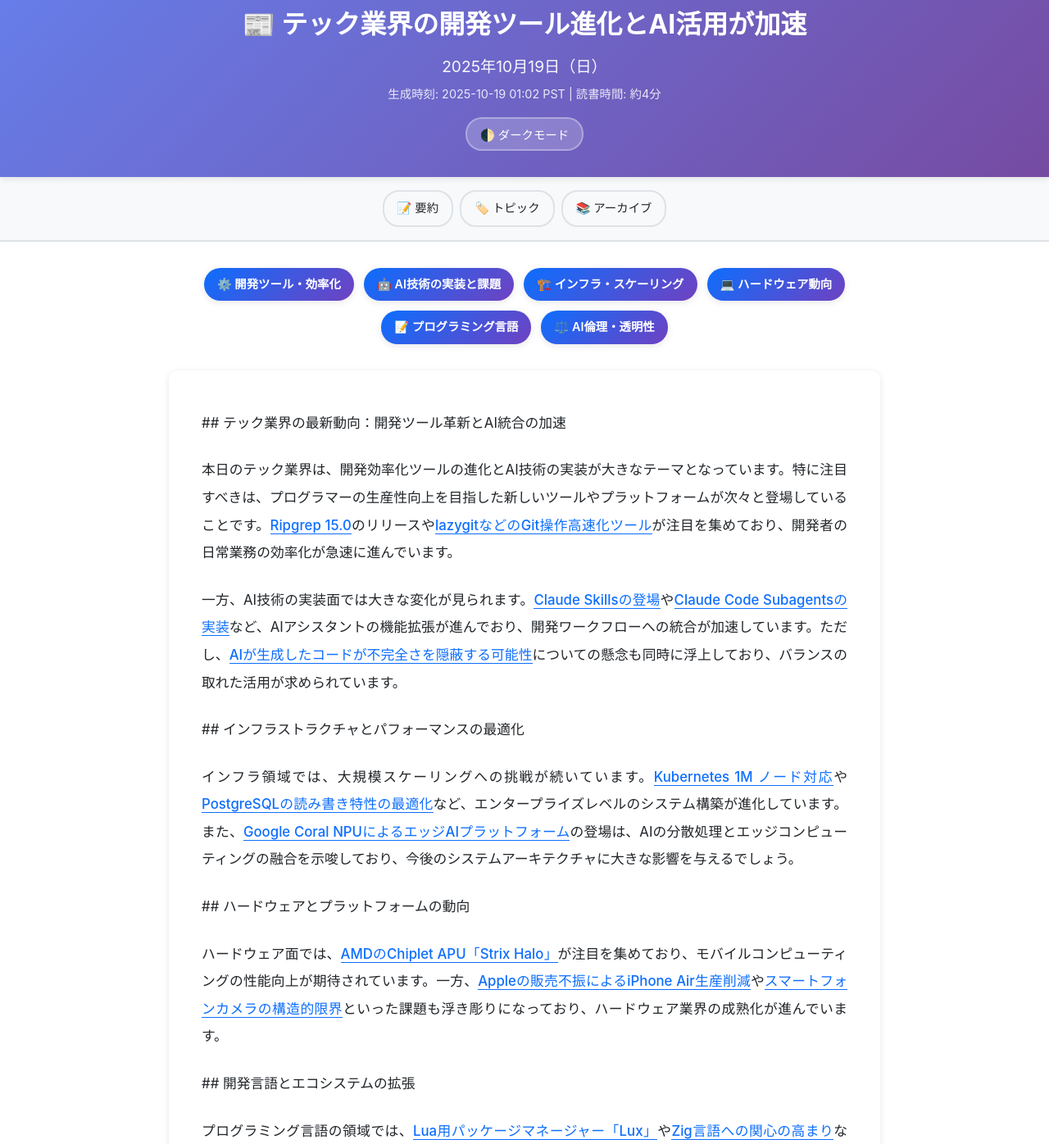
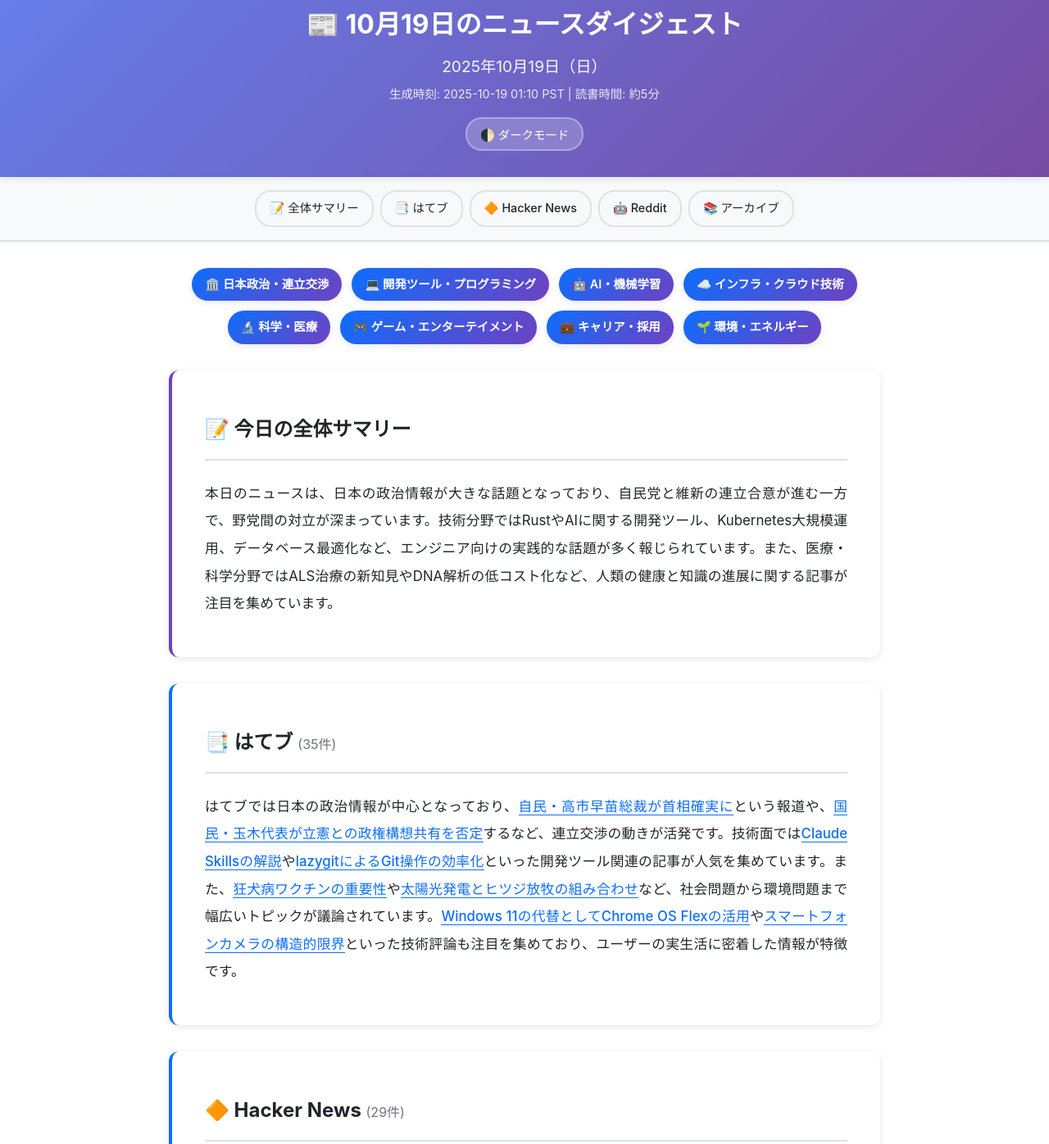
Before and after one commit to pco2699/newsfeed, a plain HTML site: page archive/2025-10-19.html in a window 1280 px wide. Shown: the part 29-1425 px from the top of the page at 82% size. Drawn offline with Linux system fonts and the light colour scheme.

Commit message:
deploy: eba9657c821ed8c248c50e26f1c7c2bb3813d195

```diff
--- a/archive/2025-10-19.html
+++ b/archive/2025-10-19.html
@@ -3,7 +3,7 @@
 <head>
     <meta charset="UTF-8">
     <meta name="viewport" content="width=device-width, initial-scale=1.0">
-    <title>テック業界の開発ツール進化とAI活用が加速 - 2025-10-19</title>
+    <title>10月19日のニュースダイジェスト - 2025-10-19</title>
         <style>
         :root {
             --bg-primary: #ffffff;
@@ -169,6 +169,29 @@
             animation: fadeIn 0.8s ease-in;
             line-height: 2;
             font-size: 1.05rem;
+            margin-bottom: 2rem;
+        }
+
+        .summary-article.overall-summary {
+            border-left: 4px solid var(--accent-purple);
+        }
+
+        .summary-article.source-summary {
+            border-left: 4px solid var(--accent-blue);
+        }
+
+        .section-title {
+            color: var(--text-primary);
+            font-size: 1.5rem;
+            margin-bottom: 1.5rem;
+            padding-bottom: 0.75rem;
+            border-bottom: 2px solid var(--border-color);
+        }
+
+        .article-count {
+            font-size: 1rem;
+            color: var(--text-secondary);
+            font-weight: normal;
         }
 
         .summary-article p {
@@ -256,43 +279,50 @@
 </head>
 <body>
     <header class="colorful-header">
-        <h1>📰 テック業界の開発ツール進化とAI活用が加速</h1>
+        <h1>📰 10月19日のニュースダイジェスト</h1>
         <p class="date">2025年10月19日（日）</p>
-        <p class="meta">生成時刻: 2025-10-19 01:02 PST | 読書時間: 約4分</p>
+        <p class="meta">生成時刻: 2025-10-19 01:10 PST | 読書時間: 約5分</p>
         <button class="dark-mode-toggle" onclick="toggleDarkMode()">🌓 ダークモード</button>
     </header>
 
     <nav class="icon-nav">
-        <a href="#summary">📝 要約</a>
-        <a href="#topics">🏷️ トピック</a>
+        <a href="#overall">📝 全体サマリー</a>
+        <a href="#はてブ">📑 はてブ</a>
+        <a href="#hacker-news">🔶 Hacker News</a>
+        <a href="#reddit">🤖 Reddit</a>
         <a href="archive.html">📚 アーカイブ</a>
     </nav>
 
     <main>
         <section id="topics" class="topics-section">
-            <div class="topics-badges"><span class="topic-badge">⚙️ 開発ツール・効率化</span><span class="topic-badge">🤖 AI技術の実装と課題</span><span class="topic-badge">🏗️ インフラ・スケーリング</span><span class="topic-badge">💻 ハードウェア動向</span><span class="topic-badge">📝 プログラミング言語</span><span class="topic-badge">⚖️ AI倫理・透明性</span></div>
+            <div class="topics-badges"><span class="topic-badge">🏛️ 日本政治・連立交渉</span><span class="topic-badge">💻 開発ツール・プログラミング</span><span class="topic-badge">🤖 AI・機械学習</span><span class="topic-badge">☁️ インフラ・クラウド技術</span><span class="topic-badge">🔬 科学・医療</span><span class="topic-badge">🎮 ゲーム・エンターテイメント</span><span class="topic-badge">💼 キャリア・採用</span><span class="topic-badge">🌱 環境・エネルギー</span></div>
         </section>
 
-        <article id="summary" class="summary-article">
-            <p>## テック業界の最新動向：開発ツール革新とAI統合の加速</p>
-<p>本日のテック業界は、開発効率化ツールの進化とAI技術の実装が大きなテーマとなっています。特に注目すべきは、プログラマーの生産性向上を目指した新しいツールやプラットフォームが次々と登場していることです。<a href="https://github.com/BurntSushi/ripgrep/releases/tag/15.0.0" target="_blank" rel="noopener noreferrer">Ripgrep 15.0</a>のリリースや<a href="https://zenn.dev/aishift/articles/d1a0551a444317" target="_blank" rel="noopener noreferrer">lazygitなどのGit操作高速化ツール</a>が注目を集めており、開発者の日常業務の効率化が急速に進んでいます。</p>
-<p>一方、AI技術の実装面では大きな変化が見られます。<a href="https://blog.lai.so/claude-skills/" target="_blank" rel="noopener noreferrer">Claude Skillsの登場</a>や<a href="https://speakerdeck.com/player/cd4536704070441ebe1c7a48d64ad0c0" target="_blank" rel="noopener noreferrer">Claude Code Subagentsの実装</a>など、AIアシスタントの機能拡張が進んでおり、開発ワークフローへの統合が加速しています。ただし、<a href="https://reddit.com/r/cscareerquestions/comments/1oa5nx7/ai_slop_code_ai_is_hiding_incompetence_that_used/" target="_blank" rel="noopener noreferrer">AIが生成したコードが不完全さを隠蔽する可能性</a>についての懸念も同時に浮上しており、バランスの取れた活用が求められています。</p>
-<p>## インフラストラクチャとパフォーマンスの最適化</p>
-<p>インフラ領域では、大規模スケーリングへの挑戦が続いています。<a href="https://bchess.github.io/k8s-1m/" target="_blank" rel="noopener noreferrer">Kubernetes 1M ノード対応</a>や<a href="https://www.crunchydata.com/blog/is-postgres-read-heavy-or-write-heavy-and-why-should-you-care" target="_blank" rel="noopener noreferrer">PostgreSQLの読み書き特性の最適化</a>など、エンタープライズレベルのシステム構築が進化しています。また、<a href="https://research.google/blog/coral-npu-a-full-stack-platform-for-edge-ai/" target="_blank" rel="noopener noreferrer">Google Coral NPUによるエッジAIプラットフォーム</a>の登場は、AIの分散処理とエッジコンピューティングの融合を示唆しており、今後のシステムアーキテクチャに大きな影響を与えるでしょう。</p>
-<p>## ハードウェアとプラットフォームの動向</p>
-<p>ハードウェア面では、<a href="https://chipsandcheese.com/p/amds-chiplet-apu-an-overview-of-strix" target="_blank" rel="noopener noreferrer">AMDのChiplet APU「Strix Halo」</a>が注目を集めており、モバイルコンピューティングの性能向上が期待されています。一方、<a href="https://www.kobonemi.com/entry/2025/10/18//iPhone-Air-Production" target="_blank" rel="noopener noreferrer">Appleの販売不振によるiPhone Air生産削減</a>や<a href="https://2week.net/48240/" target="_blank" rel="noopener noreferrer">スマートフォンカメラの構造的限界</a>といった課題も浮き彫りになっており、ハードウェア業界の成熟化が進んでいます。</p>
-<p>## 開発言語とエコシステムの拡張</p>
-<p>プログラミング言語の領域では、<a href="https://github.com/lumen-oss/lux" target="_blank" rel="noopener noreferrer">Lua用パッケージマネージャー「Lux」</a>や<a href="https://youtu.be/8T_MrJV-B0U" target="_blank" rel="noopener noreferrer">Zig言語への関心の高まり</a>など、新しい言語やツールの採用が進んでいます。<a href="https://github.com/willcrichton/flowistry" target="_blank" rel="noopener noreferrer">Flowistry</a>のようなRust IDE プラグインも登場し、言語ごとの開発体験向上が加速しています。</p>
-<p>## AIと倫理的課題の浮上</p>
-<p>重要な課題として、<a href="https://www.psu.edu/news/bellisario-college-communications/story/most-users-cannot-identify-ai-bias-even-training-data" target="_blank" rel="noopener noreferrer">ユーザーがAIバイアスを識別できない問題</a>が指摘されており、AI技術の透明性と説明責任が今後の重要なテーマとなります。また、<a href="https://werd.io/why-the-open-social-web-matters-now/" target="_blank" rel="noopener noreferrer">オープンソーシャルウェブの重要性</a>についての議論も活発化しており、プラットフォーム依存性からの脱却が求められています。</p>
-<p>## 今日のまとめ</p>
-<p>本日のテック業界は、開発効率化とAI統合が主流となりながらも、その実装における倫理的課題と透明性の確保が重要な課題として浮上しています。<a href="https://forbesjapan.com/articles/detail/83414" target="_blank" rel="noopener noreferrer">ChromeOS Flexによる古いPC活用</a>など、既存リソースの有効活用も注目されており、持続可能で効率的なテック環境の構築が業界全体の方向性となっています。</p>
+        <article id="overall" class="summary-article overall-summary">
+            <h2 class="section-title">📝 今日の全体サマリー</h2>
+            <p>本日のニュースは、日本の政治情報が大きな話題となっており、自民党と維新の連立合意が進む一方で、野党間の対立が深まっています。技術分野ではRustやAIに関する開発ツール、Kubernetes大規模運用、データベース最適化など、エンジニア向けの実践的な話題が多く報じられています。また、医療・科学分野ではALS治療の新知見やDNA解析の低コスト化など、人類の健康と知識の進展に関する記事が注目を集めています。</p>
+        </article>
+
+
+        <article id="はてブ" class="summary-article source-summary">
+            <h2 class="section-title">📑 はてブ <span class="article-count">(35件)</span></h2>
+            <p>はてブでは日本の政治情報が中心となっており、<a href="https://www.sankei.com/article/20251018-ZZCV7SBQ2NMERPN45VUHDJHDXY/" target="_blank" rel="noopener noreferrer">自民・高市早苗総裁が首相確実に</a>という報道や、<a href="https://www.fnn.jp/articles/-/947456" target="_blank" rel="noopener noreferrer">国民・玉木代表が立憲との政権構想共有を否定</a>するなど、連立交渉の動きが活発です。技術面では<a href="https://blog.lai.so/claude-skills/" target="_blank" rel="noopener noreferrer">Claude Skillsの解説</a>や<a href="https://zenn.dev/aishift/articles/d1a0551a444317" target="_blank" rel="noopener noreferrer">lazygitによるGit操作の効率化</a>といった開発ツール関連の記事が人気を集めています。また、<a href="https://togetter.com/li/2617428" target="_blank" rel="noopener noreferrer">狂犬病ワクチンの重要性</a>や<a href="https://www.tokyo-np.co.jp/article/439108" target="_blank" rel="noopener noreferrer">太陽光発電とヒツジ放牧の組み合わせ</a>など、社会問題から環境問題まで幅広いトピックが議論されています。<a href="https://forbesjapan.com/articles/detail/83414" target="_blank" rel="noopener noreferrer">Windows 11の代替としてChrome OS Flexの活用</a>や<a href="https://2week.net/48240/" target="_blank" rel="noopener noreferrer">スマートフォンカメラの構造的限界</a>といった技術評論も注目を集めており、ユーザーの実生活に密着した情報が特徴です。</p>
+        </article>
+
+        <article id="hacker-news" class="summary-article source-summary">
+            <h2 class="section-title">🔶 Hacker News <span class="article-count">(29件)</span></h2>
+            <p>Hacker Newsではエンジニア向けの技術情報が主流となっており、<a href="https://github.com/BurntSushi/ripgrep/releases/tag/15.0.0" target="_blank" rel="noopener noreferrer">Ripgrep 15.0のリリース</a>や<a href="https://github.com/willcrichton/flowistry" target="_blank" rel="noopener noreferrer">Flowistryという新しいRust IDE プラグイン</a>など、開発効率化ツールが高い関心を集めています。インフラ関連では<a href="https://bchess.github.io/k8s-1m/" target="_blank" rel="noopener noreferrer">Kubernetes 100万ノード規模の運用</a>や<a href="https://www.crunchydata.com/blog/is-postgres-read-heavy-or-write-heavy-and-why-should-you-care" target="_blank" rel="noopener noreferrer">Postgresのread/write特性分析</a>といった大規模システム構築の知見が共有されています。また、<a href="https://datamethods.substack.com/p/sql-anti-patterns-you-should-avoid" target="_blank" rel="noopener noreferrer">SQL アンチパターン</a>や<a href="https://unplannedobsolescence.com/blog/what-dynamic-typing-is-for/" target="_blank" rel="noopener noreferrer">動的型付けの役割</a>など、プログラミング基礎に関する理論的な議論も活発です。科学分野では<a href="https://www.chinadaily.com.cn/a/202510/18/WS68f3170ea310f735438b5bf2.html" target="_blank" rel="noopener noreferrer">ノーベル賞受賞者Chen-Ning Yangの訃報</a>や<a href="https://www.nytimes.com/2025/10/16/science/kryptos-cia-solution-sanborn-auction.html" target="_blank" rel="noopener noreferrer">CIA暗号彫刻Kryptosの解読</a>など、知的興味をそそる話題も報じられています。</p>
+        </article>
+
+        <article id="reddit" class="summary-article source-summary">
+            <h2 class="section-title">🤖 Reddit <span class="article-count">(30件)</span></h2>
+            <p>Redditではユーザー生成コンテンツが中心で、<a href="https://www.reddit.com/gallery/1oa87dd" target="_blank" rel="noopener noreferrer">Mountain Viewの風景写真</a>や<a href="https://i.redd.it/zdifal5f4uvf1.jpeg" target="_blank" rel="noopener noreferrer">ゲーム関連のユーモアコンテンツ</a>など、日常的で親しみやすい投稿が高い支持を集めています。キャリア関連では<a href="https://reddit.com/r/recruitinghell/comments/1oa12z1/got_a_job_they_were_nice_during_the_interview/" target="_blank" rel="noopener noreferrer">採用面接と実際の職場環境のギャップ</a>や<a href="https://i.redd.it/qfrvwq9g9wvf1.jpeg" target="_blank" rel="noopener noreferrer">LeetCode学習の厳しさ</a>といった現実的な悩みが共有されています。技術面では<a href="https://www.reddit.com/gallery/1o9x3rm" target="_blank" rel="noopener noreferrer">Chromebookを自作ミニPCに改造</a>や<a href="https://youtu.be/8T_MrJV-B0U" target="_blank" rel="noopener noreferrer">Zigプログラミング言語への熱意</a>など、DIY精神とプログラミング愛好者の投稿が目立ちます。また、<a href="https://reddit.com/r/assassinscreed/comments/1o9sxi1/i_originally_expected_the_assassins_creed_games/" target="_blank" rel="noopener noreferrer">Assassin&#x27;s Creedシリーズの今後の展開予想</a>や<a href="https://reddit.com/r/Layoffs/comments/1oa49v2/2_months_ago_it_was_supposed_to_be_hundreds_of/" target="_blank" rel="noopener noreferrer">ゲーム業界の大規模レイオフ</a>など、エンターテイメント業界の動向も議論されています。</p>
         </article>
     </main>
 
     <footer>
         <p>📊 分析記事数: 94件</p>
-        <p>ソース: Hacker News, Reddit, はてなブックマーク, GitHub, Zenn, Note, Togetter, 日本経済新聞, Forbes Japan, Google Research, その他テック関連メディア</p>
+        <p>ソース: はてブ, Hacker News, Reddit</p>
         <p>AI要約: Claude Haiku 4.5 (Anthropic) | <a href="archive.html">📚 アーカイブを見る</a></p>
         <p class="disclaimer">このダイジェストはAIによって自動生成されています。</p>
     </footer>
@@ -326,7 +356,7 @@
             });
         });
 
-        // Add fade-in animation on scroll for summary article
+        // Add fade-in animation on scroll for summary articles
         const observerOptions = {
             threshold: 0.1,
             rootMargin: '0px 0px -50px 0px'
@@ -341,13 +371,12 @@
             });
         }, observerOptions);
 
-        const summaryArticle = document.querySelector('.summary-article');
-        if (summaryArticle) {
-            summaryArticle.style.opacity = '0';
-            summaryArticle.style.transform = 'translateY(20px)';
-            summaryArticle.style.transition = 'opacity 0.8s ease, transform 0.8s ease';
-            observer.observe(summaryArticle);
-        }
+        document.querySelectorAll('.summary-article').forEach(article => {
+            article.style.opacity = '0';
+            article.style.transform = 'translateY(20px)';
+            article.style.transition = 'opacity 0.8s ease, transform 0.8s ease';
+            observer.observe(article);
+        });
     </script>
 </body>
 </html>
```
Also changed, not shown: archive.html (+1 -1 lines), index.html (+58 -29 lines).
